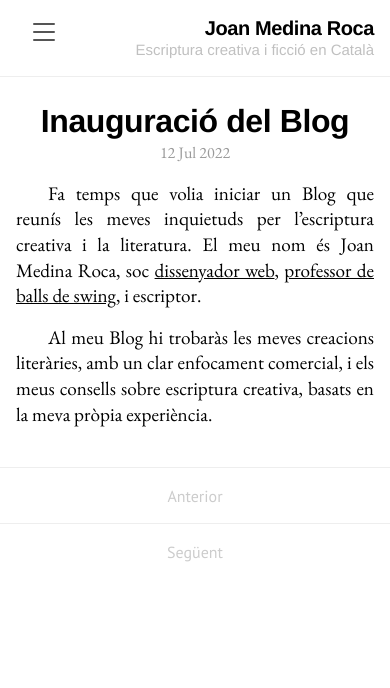
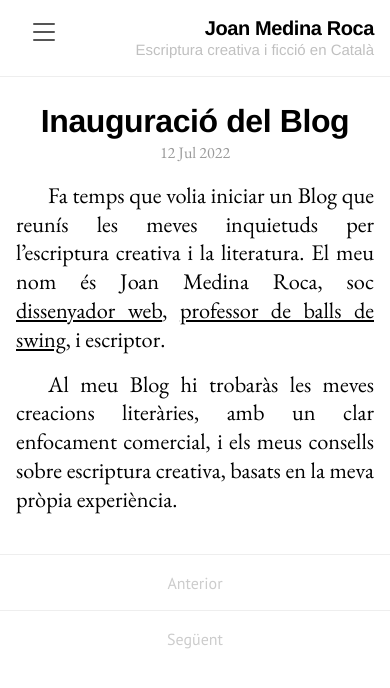
Before and after one commit to joan-medina-roca/blog-jmr-literatura, a Jekyll site: the page built from index.html, in a window 390 px wide. Shown: the top 688 px of the page. Built offline with Jekyll 4.4.1, drawn with Linux system fonts in a browser that asks for light colours; the list of posts is cut into pages by our own code.

Commit message:
Update lanyon.css

```diff
--- a/public/css/lanyon.css
+++ b/public/css/lanyon.css
@@ -70,14 +70,14 @@ p {
   text-indent: 2rem;
 }
 
-/* @media (max-width: 52em){
+@media (max-width: 52em){
   p {
     text-align: justify;
-    font-size: 1.2rem;
-    line-height: 1.6rem;
+    font-size: 1.4rem;
+    line-height: 1.8rem;
     text-indent: 2rem;
   }
-} */
+}
 
 /*
  * Wrapper
```
